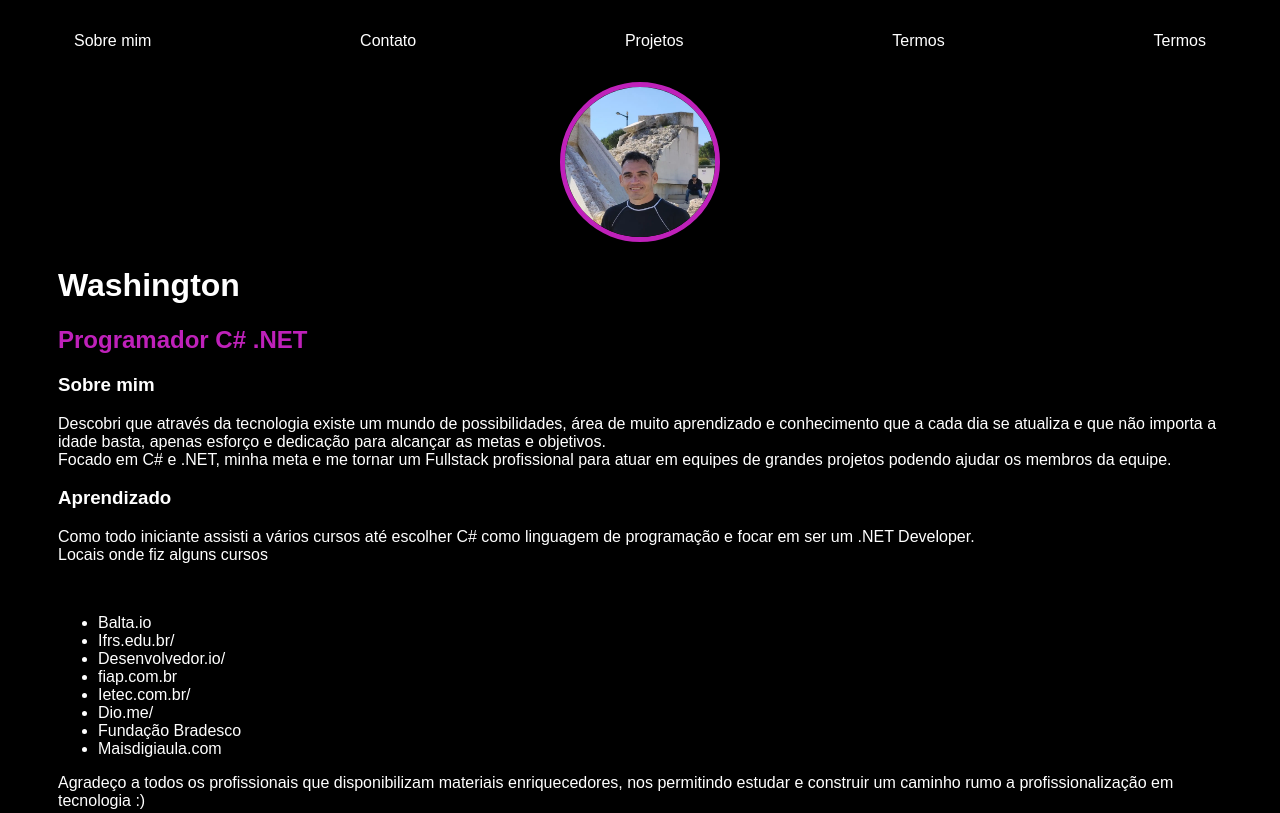
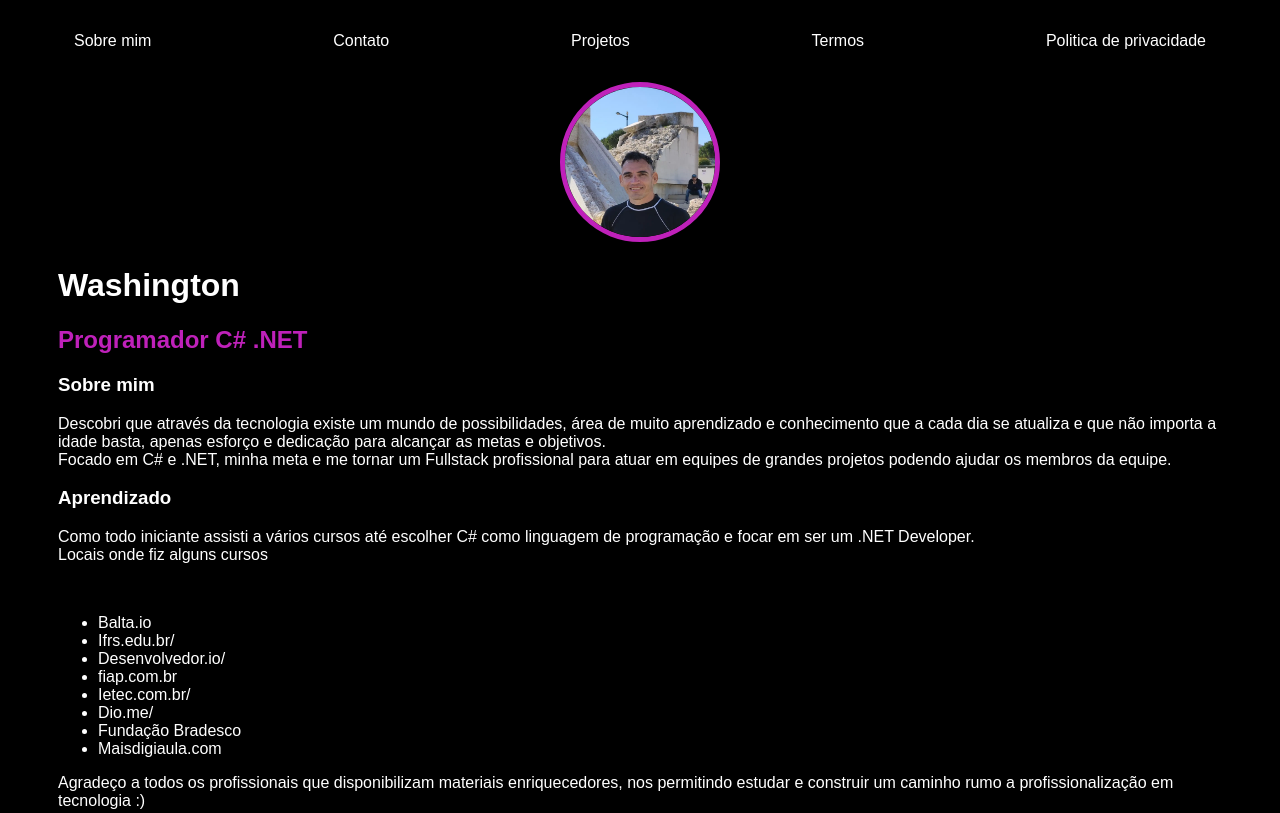
Before and after one commit to criarsite/criarsite.github.io, a plain HTML site: page index.html in a window 1280 px wide. Shown: the top 813 px of the page. Drawn offline with Linux system fonts and the light colour scheme.

Commit message:
Update index.html

```diff
--- a/index.html
+++ b/index.html
@@ -20,7 +20,7 @@
                 <li><a href="https://www.linkedin.com/in/criarsite">Contato</a></li>
                 <li><a href="https://criarsite.github.io/projetos/ngflix/">Projetos</a></li>
                 <li><a href="/termos.html">Termos</a></li>
-                <li><a href="/politica-de-privacidade.html">Termos</a></li>
+                <li><a href="/politica-de-privacidade.html">Politica de privacidade</a></li>
 
             </ul>
         </nav>
```
